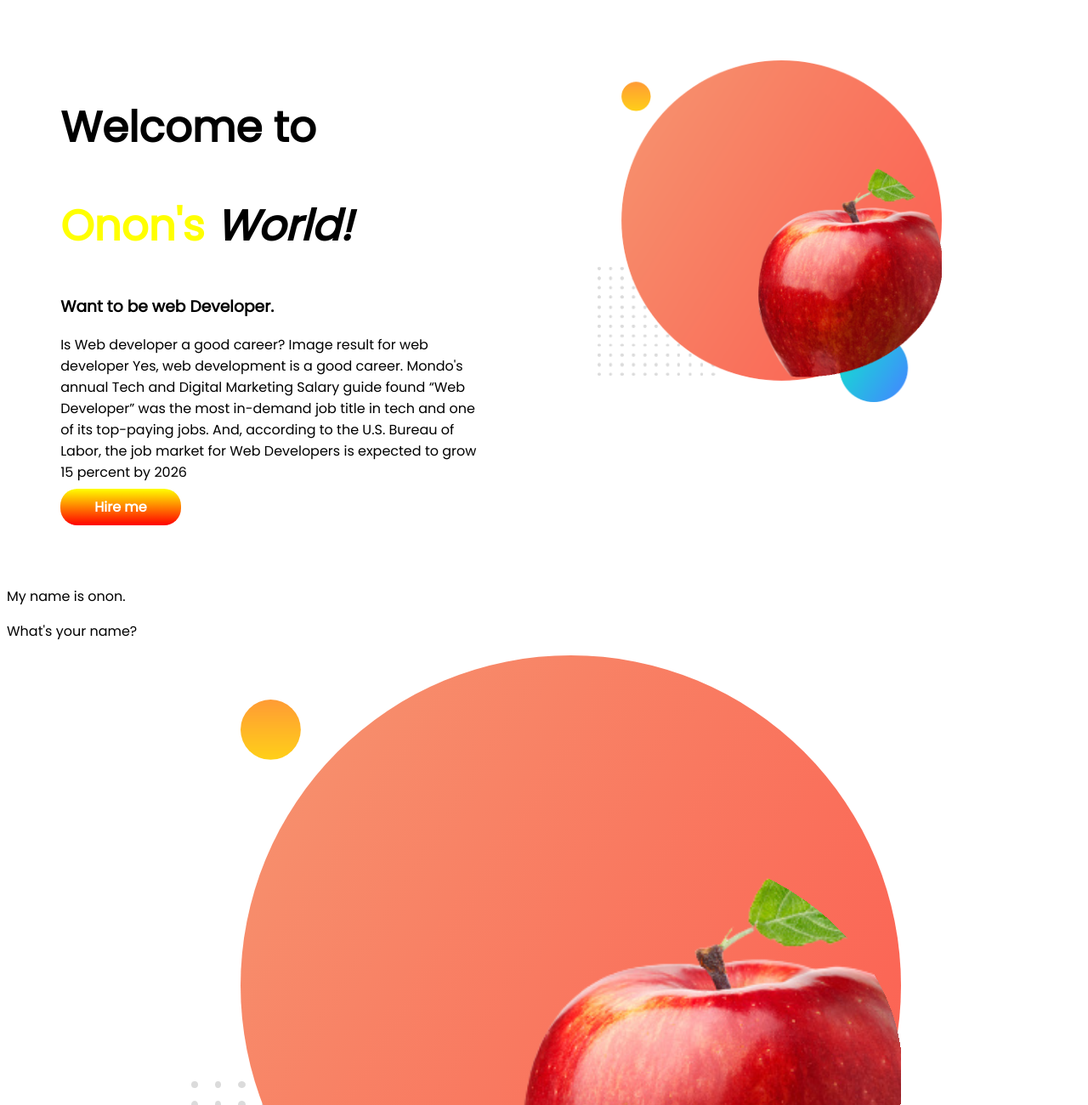
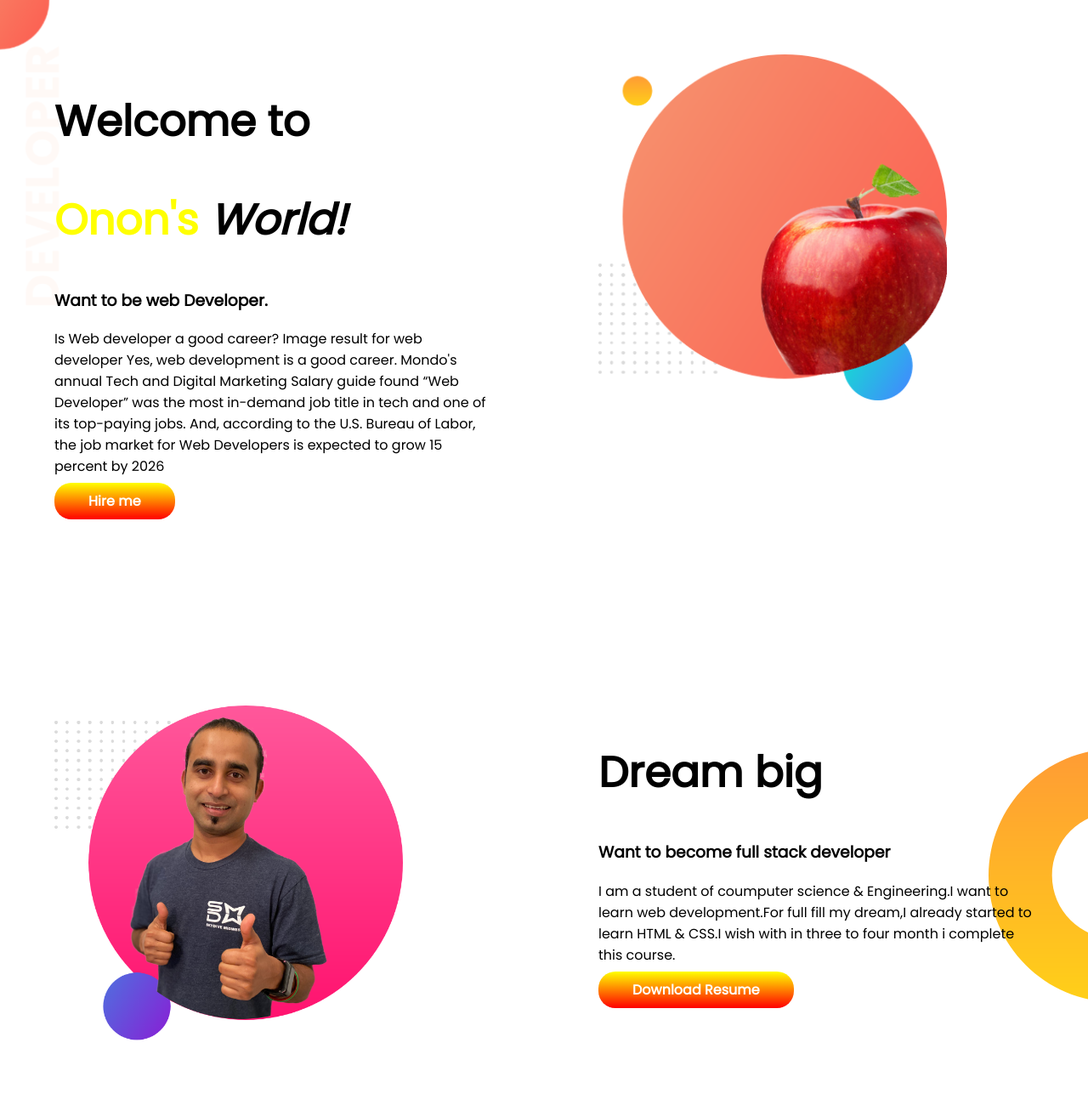
Before and after one commit to FahmidaKhanom/developer-portfolio, a plain HTML site: page index.html in a window 1280 px wide. Shown: the top 1300 px of the page at 85% size. Drawn offline with Linux system fonts and the light colour scheme.

Commit message:
Big Dream

```diff
--- a/index.html
+++ b/index.html
@@ -13,7 +13,7 @@
 </head>
 
 <body>
-    <section>
+    <section class="top_banner">
         <div class="half_width">
             <h1> Welcome to </h1>
             <h1><b><span id="to"> Onon's </span> </b> <i> World!</i></h1>
@@ -30,6 +30,21 @@
         </div>
         <div class="half_width">
             <img src="my-bg.png">
+        </div>
+    </section>
+
+    <section class="dream_big">
+        <div class="half_width">
+            <img src="images/jhankar2.png">
+        </div>
+        <div class="half_width">
+            <h1>Dream big</h1>
+            <h3>Want to become full stack developer</h3>
+            <p>I am a student of coumputer science & Engineering.I want to learn web development.For full fill my
+                dream,I already started to learn HTML & CSS.I wish with in three to four month i complete this course.
+            </p>
+            <a class="link_button" target="_blank" href="https://www.programming-hero.com/">Download Resume</a>
+
         </div>
     </section>
 
--- a/style.css
+++ b/style.css
@@ -1,5 +1,6 @@
 body {
     font-family: 'Poppins', sans-serif;
+    margin: 0;
 }
 
 h1 {
@@ -12,6 +13,7 @@ h1 {
 
 section {
     display: flex;
+    margin-bottom: 100px;
 }
 
 .half_width {
@@ -31,3 +33,14 @@ section {
     color: white;
     font-weight: 700;
 }
+
+.top_banner {
+    background-image: url(images/top-banner.png);
+    background-repeat: no-repeat;
+}
+
+.dream_big {
+    background-image: url(images/dream-bg.png);
+    background-repeat: no-repeat;
+    background-position: right;
+}
```
